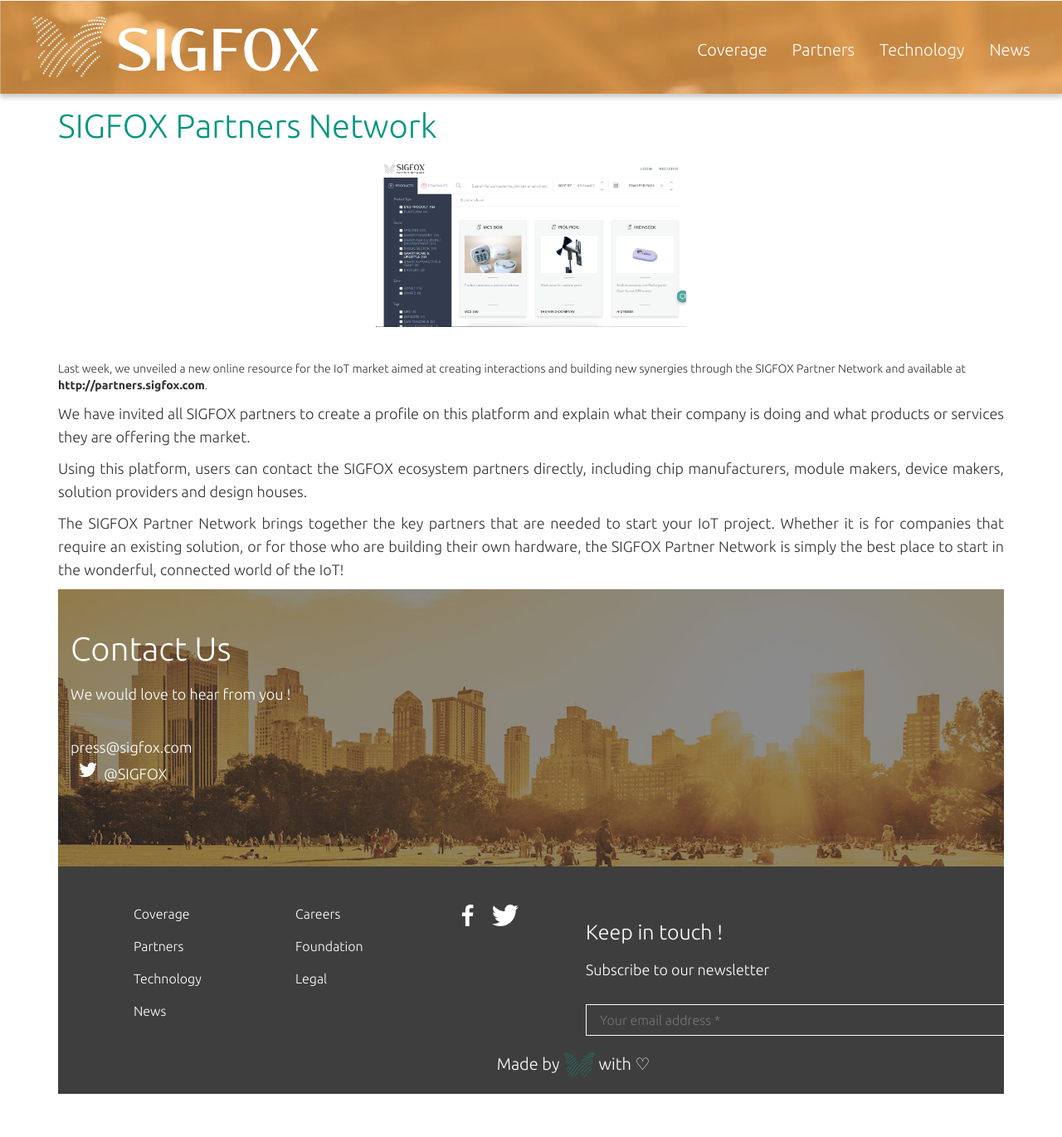
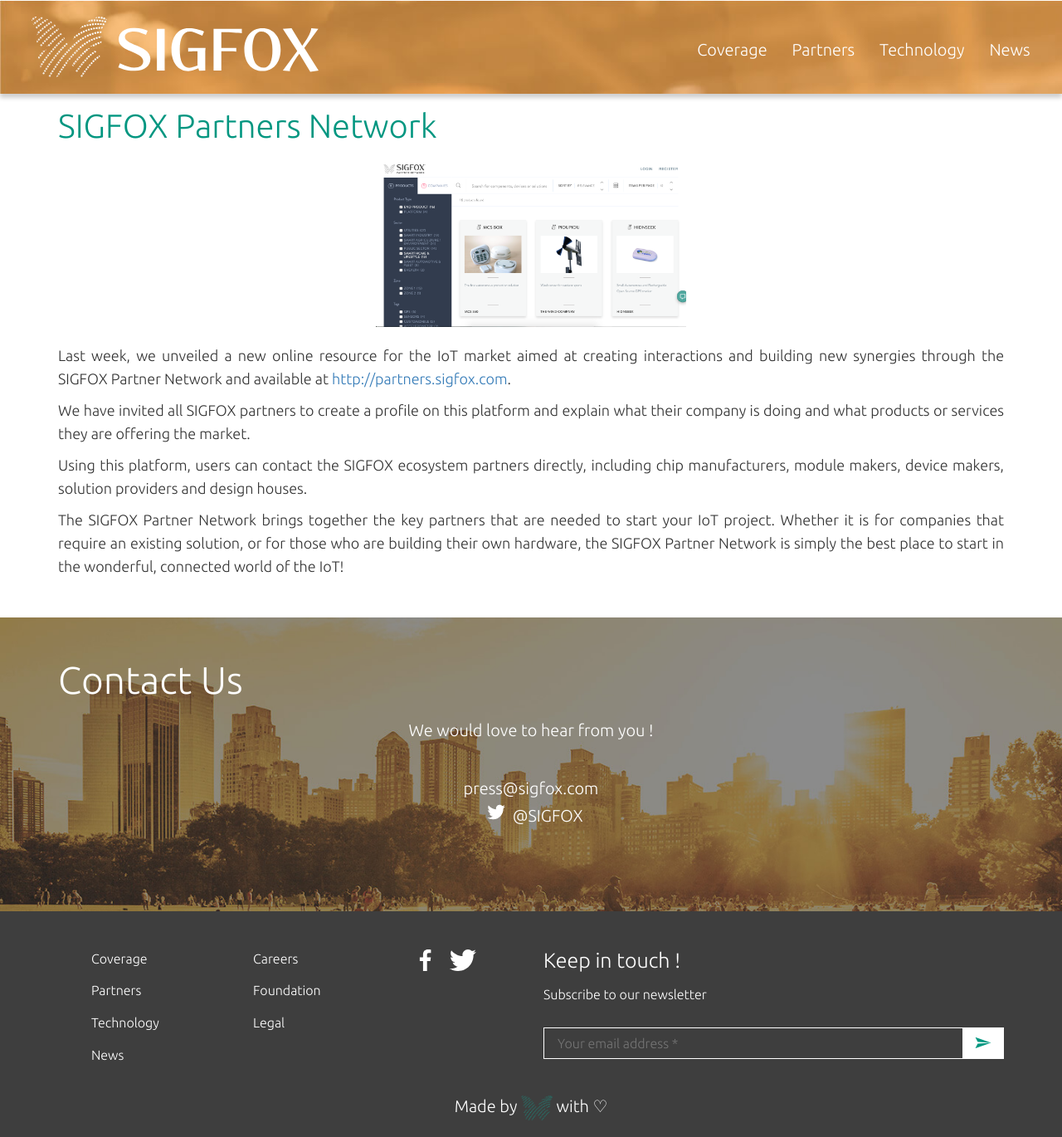
Before and after one commit to sigfox/makers.sigfox.com, a Jekyll site: the page built from _posts/2016-03-14-SIGFOX-Partners-Network.html, in a window 1280 px wide and 1370 px high. Shown: the whole window at 83% size. Built offline with Jekyll 4.4.1, drawn with Linux system fonts in a browser that asks for light colours.

Commit message:
Partners Network : fixed link & styles Added some \<p\> to put all the text within paragraphs cc @gaspard6

```diff
--- a/_posts/2016-03-14-SIGFOX-Partners-Network.html
+++ b/_posts/2016-03-14-SIGFOX-Partners-Network.html
@@ -5,8 +5,10 @@
 ---
 <h1>SIGFOX Partners Network</h1>
 
-<div class="illustration text-center"><img src="/img/news/partner network.png"></div><div><br></div><div><div>Last week, we unveiled a new online resource for the IoT market aimed at creating interactions and building new synergies through the SIGFOX Partner Network and available at <b>http://partners.sigfox.com</b>.</p><p>
+<div class="illustration text-center"><img src="/img/news/partner network.png"></div>
+<p>Last week, we unveiled a new online resource for the IoT market aimed at creating interactions and building new synergies through the SIGFOX Partner Network and available at <a href:"//partners.sigfox.com" target="_partners">http://partners.sigfox.com</a>.</p><p>
 We have invited all SIGFOX partners to create a profile on this platform and explain what their company is doing and what products or services they are offering the market.</p><p>
 Using this platform, users can contact the SIGFOX ecosystem partners directly, including chip manufacturers, module makers, device makers, solution providers and  design houses.</p><p>
 The SIGFOX Partner Network brings together the key partners that are needed to start your IoT project. Whether it is for companies that require an existing solution, or for those who are building their own hardware, the SIGFOX Partner Network is simply the best place to start in the wonderful, connected world of the IoT!
-&nbsp;</div>
+</p>
+<p>&nbsp;</p>
```
